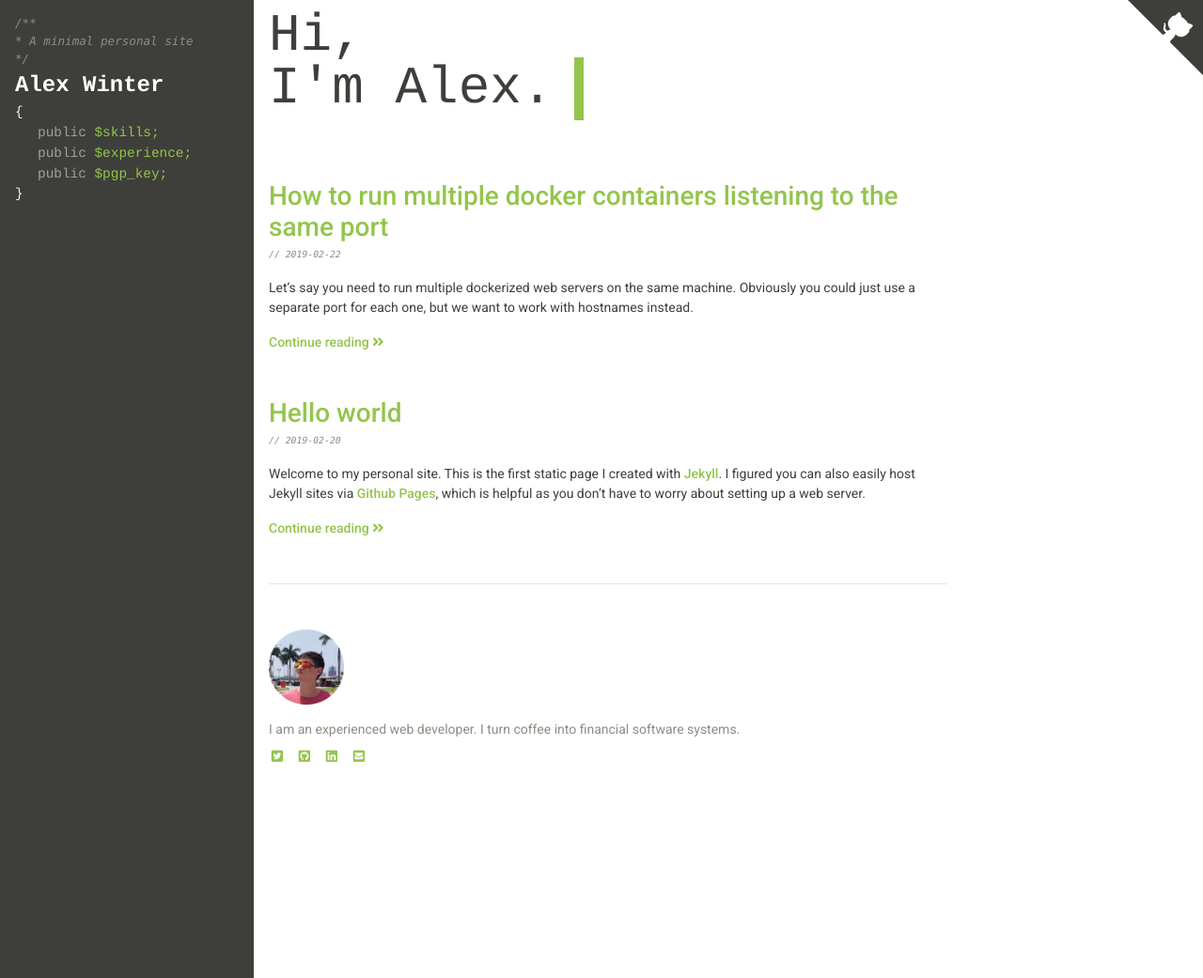
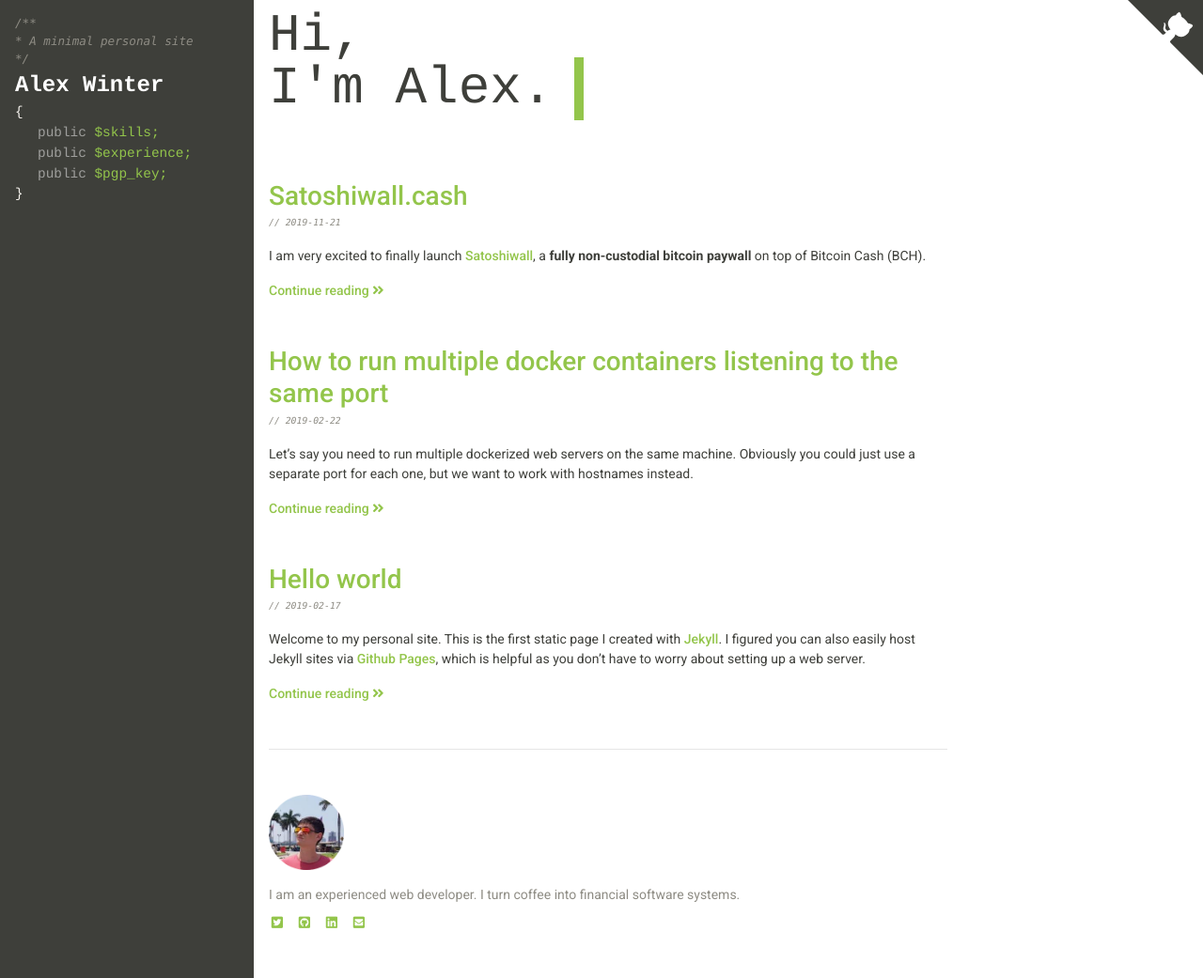
Before and after one commit to sonofliberty/sonofliberty.github.io, a Jekyll site: the page built from index.html, in a window 1280 px wide and 1041 px high. Shown: the whole window at 94% size. Built offline with Jekyll 4.4.1, drawn with Linux system fonts in a browser that asks for light colours; the list of posts is cut into pages by our own code; comment, search, counter and statistics services are not loaded.

Commit message:
Post about Satoshiwall.cash

```diff
--- a/002-experience.html
+++ b/002-experience.html
@@ -25,6 +25,27 @@ permalink:          /experience
                     <p>
                         I'm mostly busy maintaining the existing products for the BitcoinVN ecosystem as well as
                         shipping new features.
+                    </p>
+                </div>
+            </div>
+        </li>
+
+        <li class="timeline-inverted">
+            <div class="timeline-badge bg-success"><i class="fab fa-btc"></i></div>
+            <div class="timeline-panel">
+                <div class="timeline-heading">
+                    <h4 class="timeline-title">
+                        Satoshiwall.cash
+                    </h4>
+                    <p class="text-muted">2019</p>
+                </div>
+                <div class="timeline-body">
+                    <p>
+                        <a href="https://satoshiwall.cash">Donatebutton.cash</a> is a fully non-custodial bitcoin
+                        paywall on top of Bitcoin Cash (BCH).
+                    </p>
+                    <p>
+                        Anything can be monetized and turned into peer to peer passive income.
                     </p>
                 </div>
             </div>
--- a/_layouts/post.html
+++ b/_layouts/post.html
@@ -11,3 +11,7 @@ layout: default
 {% endif %}
 
 {{ content }}
+
+<div class="mt-5">
+    <iframe src="//donatebutton.cash/e?a=qpcu9xfm2sy07g6dxrxfknmatyw536qrjy02ff63gt" width="150" height="150" style="border:none;overflow:hidden;"></iframe>
+</div>
--- a/_posts/2019-02-17-hello-world.md
+++ b/_posts/2019-02-17-hello-world.md
@@ -1,7 +1,7 @@
 ---
 layout:         post
 title:          Hello world
-date:           2019-02-20 20:00:00 +0700
+date:           2019-02-17 20:00:00 +0700
 ---
 
 Welcome to my personal site.
--- /dev/null
+++ b/_posts/2019-11-21-satoshiwall.md
@@ -0,0 +1,26 @@
+---
+layout:         post
+title:          Satoshiwall.cash
+date:           2019-11-21 16:00:00 +0700
+---
+
+I am very excited to finally launch [Satoshiwall](https://satoshiwall.cash), a **fully non-custodial bitcoin paywall**
+on top of Bitcoin Cash (BCH).
+
+In a time where content creators struggle to maintain their income due to rampant deplatforming and demonetization, it's
+ever more important to have a truly **peer to peer** alternative of generating passive income.
+
+[![Satoshiwall](https://satoshiwall.cash/bundles/satoshiwallapp/img/logo_dark.png)](https://satoshiwall.cash)
+
+## How it works
+
+Satoshiwall allows you to monetize anything without trusting a third party with your money. Any content can be put behind a
+paywall, and the URL to that paywall can be shared with anyone. No account needed!
+
+The paywall can be unlocked by users making a bitcoin payment which will go directly into your wallet. The server will
+validate the transaction and then the user will be redirected to the unlocked content. Thanks to the "payment protocol"
+(BIP70) I can take a small fee and keep the service non-custodial at the same time.
+
+## Give it a try
+
+Check out my [very first paywall](https://satoshiwall.cash/paywall/d916ccc4-0b9b-11ea-9b06-0242ac170003)!
```
